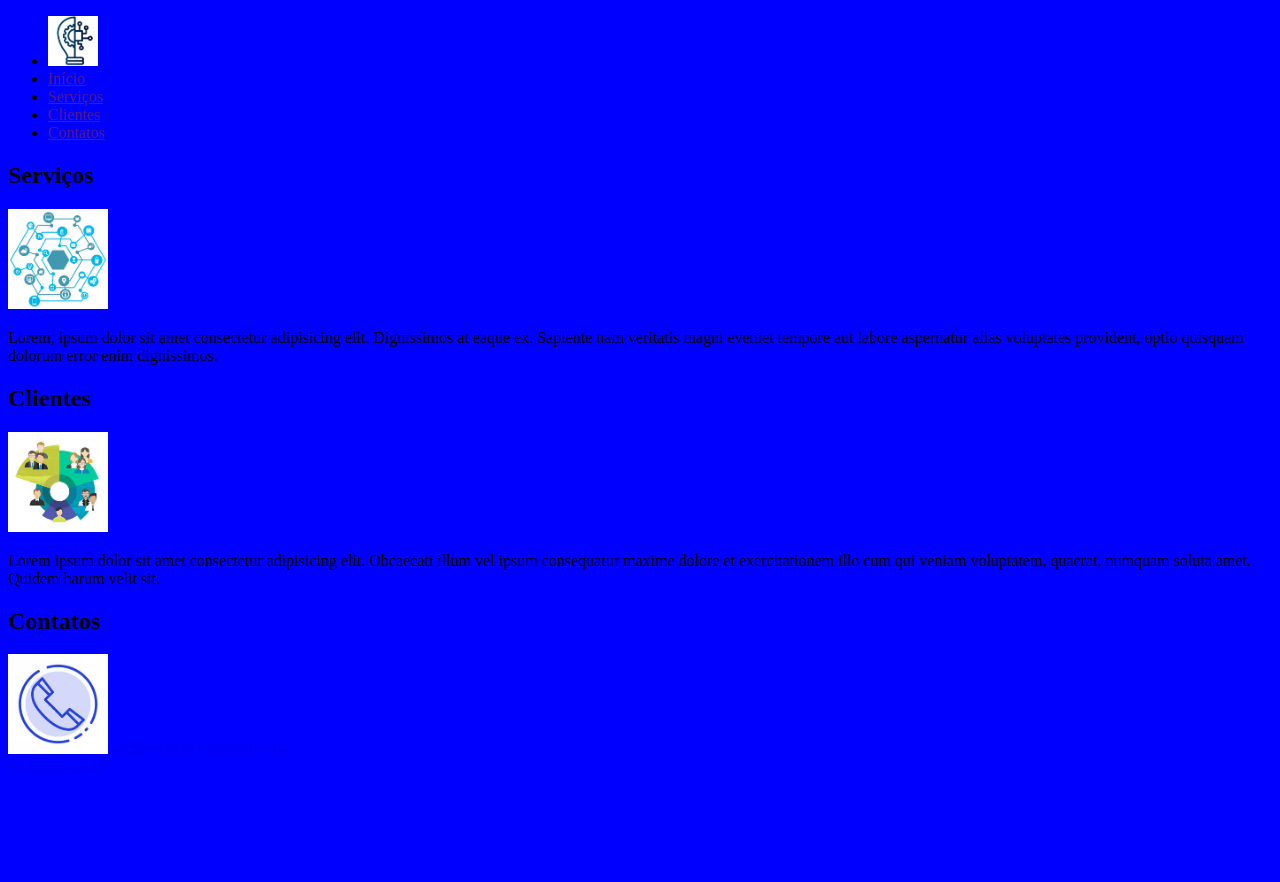
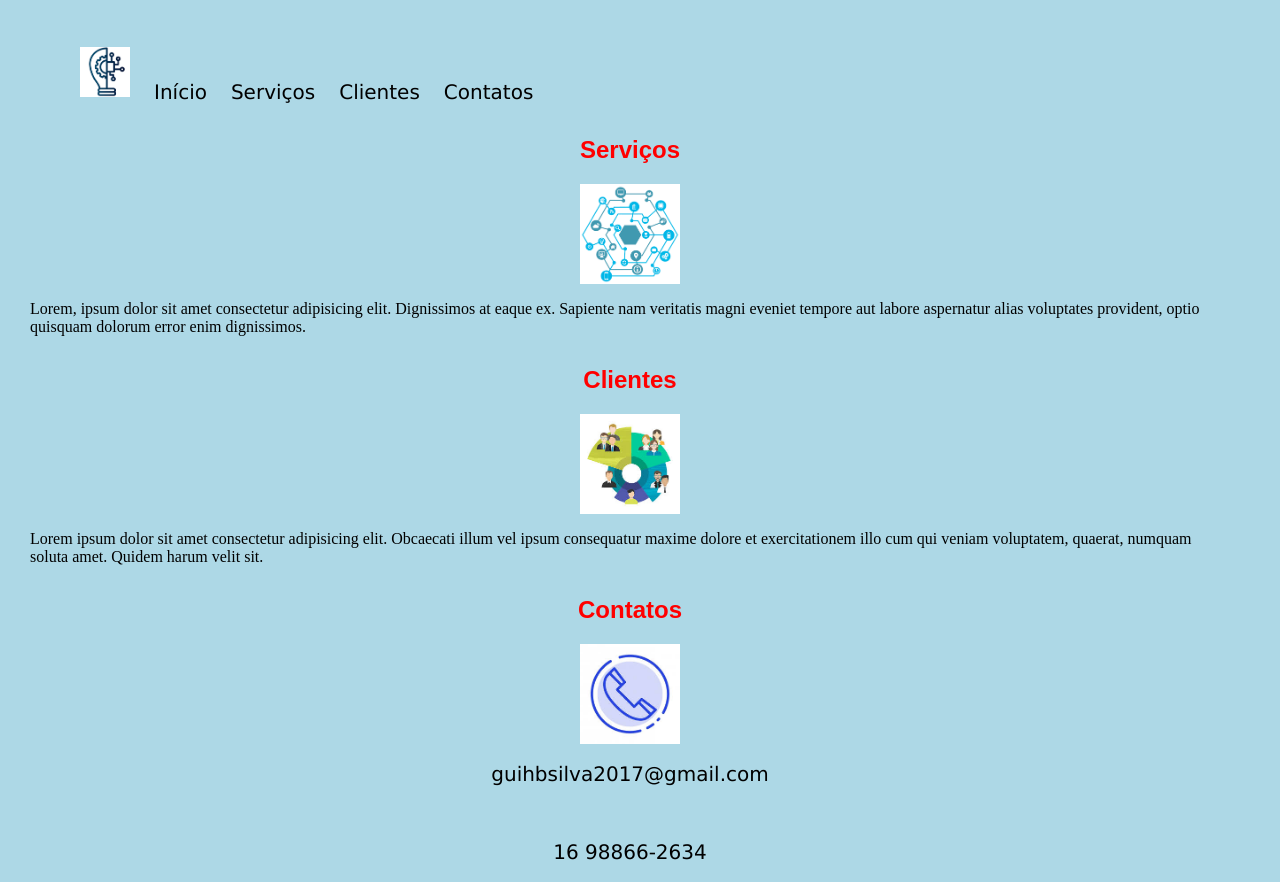
Before and after one commit to GBasilioSilva/Html5-Css3, a plain HTML site: page index.html in a window 1280 px wide. Before the commit the page ends 800 px from the top, so only its background shows below. Drawn offline with Linux system fonts and the light colour scheme.

Commit message:
finalização html5/css3 simples

```diff
--- a/css/estilo.css
+++ b/css/estilo.css
@@ -1,3 +1,47 @@
 body {
-    background: lightblue;background:blue;
+    background: lightblue;
+    margin-left: 30px;
+    margin-right:50px;
 }
+
+header {
+    margin-top: 30px;
+}
+
+nav ul li {
+    display: inline-block;
+    padding: 2px 10px;
+    margin-top: 15px;
+}
+
+a {
+    text-decoration: none;
+    color: black;
+    font-family: 'Lucida Sans', 'Lucida Sans Regular', 'Lucida Grande', 'Lucida Sans Unicode', Geneva, Verdana, sans-serif;
+    font-size: 20px;
+}
+
+
+section{
+    margin-top: 30px;
+}
+
+h1{
+    color:red;
+    font-family: fantasy;
+    text-align: center;
+}
+
+h2{
+    font-family: fantasy;
+}
+
+footer p{
+    font-size: 18px;
+    text-align: center;
+}
+
+img{
+    display: block;
+    margin: auto;
+}
--- a/index.html
+++ b/index.html
@@ -38,17 +38,19 @@
                     dolore et exercitationem illo cum qui veniam voluptatem, quaerat, numquam soluta amet. Quidem harum
                     velit sit.</p>
             </section>
-            <section class="contatos">
-                <h1>Contatos</h1>
-                <img src="img/contato.jpeg" width="100px" alt="">
-                <a href="mailto:guihbsilva2017@gmail.com">guihbsilva2017@gmail.com</a>
-                <br>
-                <a href="tel:16988662634">16 98866-2634</a>
-            </section>
+
         </div>
 
     </main>
-    <footer></footer>
+    <footer>
+        <section class="contatos">
+            <h1>Contatos</h1>
+            <img src="img/contato.jpeg" width="100px" alt="">
+            <p><a href="mailto:guihbsilva2017@gmail.com">guihbsilva2017@gmail.com</a></p>
+            <br>
+            <p><a href="tel:16988662634">16 98866-2634</a></p>
+        </section>
+    </footer>
 </body>
 
 </html>
```
